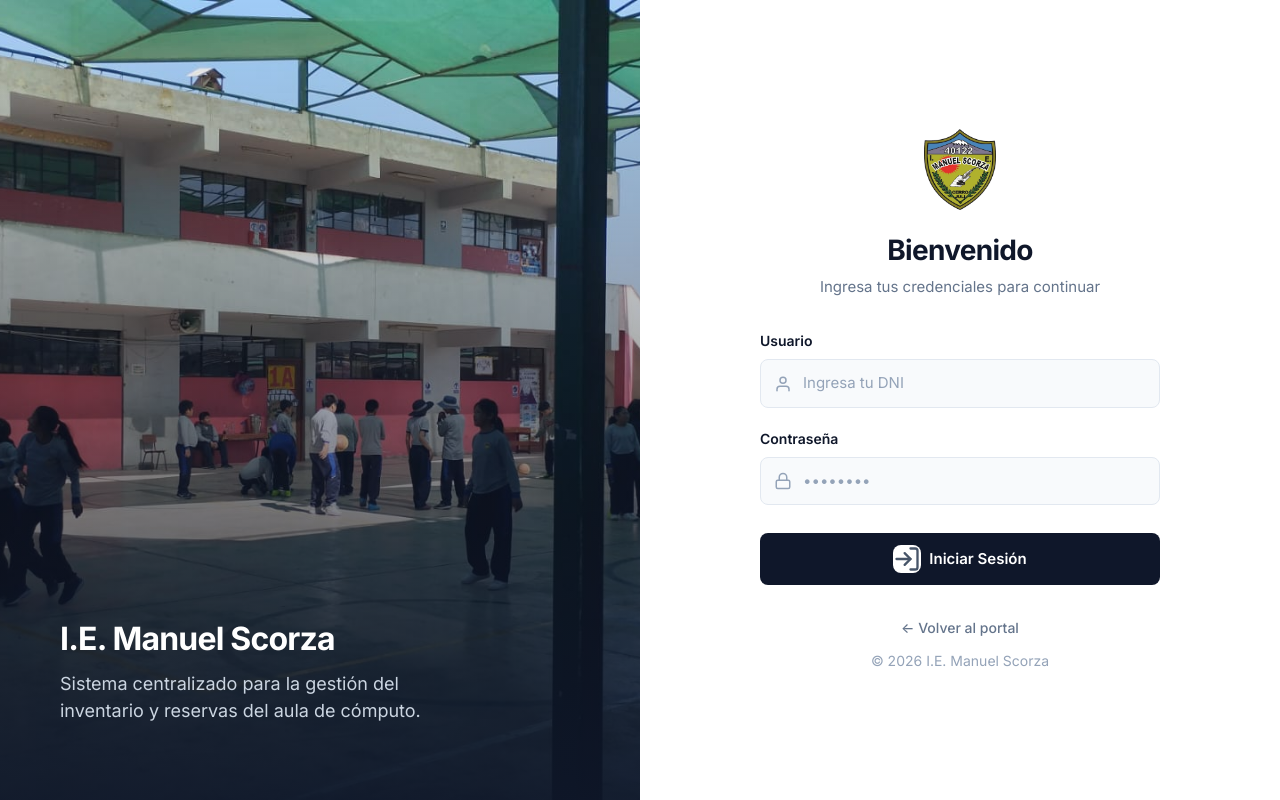
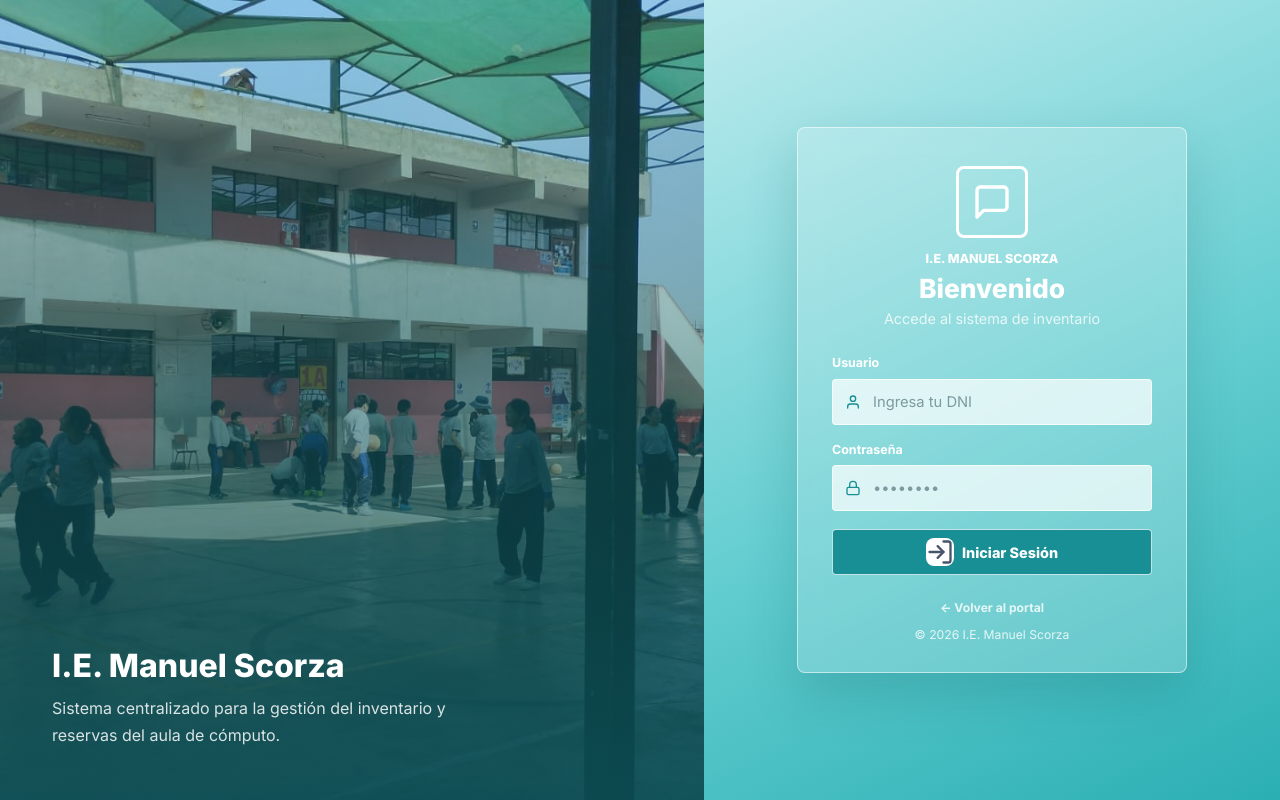
Before and after one commit to manuelscorzatores40122-oss/sistema-inventario-computo, a Next.js app: page /auth/login in a window 1280 px wide. Built offline with nearby package versions, Linux system fonts and the light colour scheme.

Commit message:
feat: redisenar interfaz de login y profesor

```diff
--- a/app/components/Login.css
+++ b/app/components/Login.css
@@ -1,251 +1,43 @@
-/* Login.css - Clean, professional layout */
 :root {
-  --primary-color: #0f172a;
-  --primary-hover: #1e293b;
-  --text-main: #334155;
-  --text-muted: #64748b;
-  --border-color: #e2e8f0;
-  --bg-input: #f8fafc;
-  --bg-error: #fef2f2;
-  --text-error: #991b1b;
+  --login-teal: #39b9bc;
+  --login-teal-dark: #178f94;
+  --login-ink: #173f4a;
 }
 
-.login-container {
-  display: flex;
-  min-height: 100vh;
-  width: 100%;
-  background-color: #ffffff;
-}
-
-/* --- Left Image Section --- */
-.login-image-section {
-  display: none; /* Hidden on mobile */
-  position: relative;
-  width: 50%;
-  background-color: var(--primary-color);
-  overflow: hidden;
-}
+.login-container { display: flex; min-height: 100svh; width: 100%; background: #e8f0f3; }
+.login-image-section { display: none; position: relative; overflow: hidden; }
+.login-background-image { position: absolute; inset: 0; background-position: center; background-size: cover; transition: background-image 1s ease-in-out; }
+.login-image-overlay { position: relative; z-index: 1; display: flex; flex-direction: column; justify-content: flex-end; width: 100%; height: 100%; padding: 52px; color: #fff; background: linear-gradient(180deg, rgba(23,143,148,.15), rgba(12,82,88,.88)); }
+.login-image-overlay h2 { margin: 0 0 10px; font-size: 2rem; font-weight: 800; }
+.login-image-overlay p { max-width: 440px; margin: 0; line-height: 1.65; color: rgba(255,255,255,.84); }
+.login-form-section { display: flex; align-items: center; justify-content: center; width: 100%; padding: 24px 18px; background: linear-gradient(155deg, #bdebee 0%, #63cdd0 55%, #2bafb3 100%); }
+.login-form-wrapper { width: 100%; max-width: 390px; padding: 30px 24px 24px; border: 1px solid rgba(255,255,255,.55); border-radius: 8px; background: rgba(255,255,255,.2); box-shadow: 0 22px 50px rgba(15,88,94,.2); backdrop-filter: blur(12px); }
+.login-header { text-align: center; margin-bottom: 24px; }
+.login-mark { display: grid; place-items: center; width: 72px; height: 72px; margin: 0 auto 12px; border: 3px solid #fff; border-radius: 8px; color: #fff; font-size: 40px; }
+.login-logo { position: absolute; width: 1px; height: 1px; overflow: hidden; opacity: 0; }
+.login-school { margin: 0 0 4px; color: #fff; font-size: .78rem; font-weight: 800; text-transform: uppercase; }
+.login-title { margin: 0 0 4px; color: #fff; font-size: 1.65rem; font-weight: 800; }
+.login-subtitle { margin: 0; color: rgba(255,255,255,.78); font-size: .9rem; }
+.login-alert { display: flex; align-items: center; gap: 8px; margin-bottom: 16px; padding: 11px 13px; border-radius: 6px; background: #fff1f2; color: #9f1239; font-size: .84rem; }
+.alert-icon { flex: 0 0 auto; }
+.login-form { display: flex; flex-direction: column; gap: 16px; }
+.form-group { display: flex; flex-direction: column; gap: 6px; }
+.form-group label { color: #fff; font-size: .78rem; font-weight: 700; text-align: left; }
+.input-with-icon { position: relative; display: flex; align-items: center; }
+.input-icon { position: absolute; left: 13px; color: var(--login-teal-dark); font-size: 1rem; pointer-events: none; }
+.input-with-icon input { width: 100%; min-height: 46px; padding: 10px 14px 10px 40px; border: 1px solid rgba(255,255,255,.72); border-radius: 4px; outline: none; color: var(--login-ink); background: rgba(255,255,255,.72); font-size: .92rem; }
+.input-with-icon input:focus { border-color: #fff; background: #fff; box-shadow: 0 0 0 3px rgba(255,255,255,.22); }
+.input-with-icon input::placeholder { color: #7d9a9f; }
+.login-submit-btn { display: flex; align-items: center; justify-content: center; gap: 8px; width: 100%; min-height: 46px; margin-top: 2px; border: 1px solid rgba(255,255,255,.75); border-radius: 4px; color: #fff; background: var(--login-teal-dark); font-size: .9rem; font-weight: 800; cursor: pointer; transition: background .2s, transform .2s; }
+.login-submit-btn:hover:not(:disabled) { background: #107c81; transform: translateY(-1px); }
+.login-submit-btn:disabled { opacity: .65; cursor: wait; }
+.login-footer { display: flex; flex-direction: column; align-items: center; gap: 8px; margin-top: 24px; font-size: .76rem; }
+.back-link, .footer-text { color: rgba(255,255,255,.82); }
+.back-link { font-weight: 700; text-decoration: none; }
+.back-link:hover { color: #fff; }
 
 @media (min-width: 768px) {
-  .login-image-section {
-    display: flex;
-    flex-direction: column;
-    justify-content: flex-end;
-  }
+  .login-image-section { display: flex; width: 55%; }
+  .login-form-section { width: 45%; padding: 48px; }
+  .login-form-wrapper { padding: 38px 34px 28px; }
 }
-
-.login-background-image {
-  position: absolute;
-  top: 0;
-  left: 0;
-  width: 100%;
-  height: 100%;
-  background-size: cover;
-  background-position: center;
-  transition: background-image 1.5s ease-in-out;
-  z-index: 1;
-}
-
-.login-image-overlay {
-  position: relative;
-  z-index: 2;
-  background: linear-gradient(to top, rgba(15, 23, 42, 0.9) 0%, rgba(15, 23, 42, 0.4) 50%, transparent 100%);
-  padding: 60px;
-  color: white;
-  width: 100%;
-  height: 100%;
-  display: flex;
-  flex-direction: column;
-  justify-content: flex-end;
-}
-
-.login-image-overlay h2 {
-  font-size: 2rem;
-  font-weight: 700;
-  margin-bottom: 12px;
-  letter-spacing: -0.025em;
-}
-
-.login-image-overlay p {
-  font-size: 1.125rem;
-  color: #cbd5e1;
-  max-width: 400px;
-  line-height: 1.5;
-}
-
-/* --- Right Form Section --- */
-.login-form-section {
-  display: flex;
-  flex-direction: column;
-  justify-content: center;
-  align-items: center;
-  width: 100%;
-  padding: 32px;
-}
-
-@media (min-width: 768px) {
-  .login-form-section {
-    width: 50%;
-    padding: 60px;
-  }
-}
-
-.login-form-wrapper {
-  width: 100%;
-  max-width: 400px;
-}
-
-.login-header {
-  text-align: center;
-  margin-bottom: 32px;
-}
-
-.login-logo {
-  width: 72px;
-  height: auto;
-  margin-bottom: 24px;
-}
-
-.login-title {
-  font-size: 1.75rem;
-  font-weight: 700;
-  color: var(--primary-color);
-  margin-bottom: 8px;
-  letter-spacing: -0.025em;
-}
-
-.login-subtitle {
-  color: var(--text-muted);
-  font-size: 0.9375rem;
-}
-
-/* --- Alert --- */
-.login-alert {
-  display: flex;
-  align-items: center;
-  background-color: var(--bg-error);
-  color: var(--text-error);
-  padding: 12px 16px;
-  border-radius: 8px;
-  margin-bottom: 24px;
-  font-size: 0.875rem;
-  font-weight: 500;
-}
-
-.alert-icon {
-  margin-right: 8px;
-  font-size: 1.125rem;
-}
-
-/* --- Form --- */
-.login-form {
-  display: flex;
-  flex-direction: column;
-  gap: 20px;
-}
-
-.form-group {
-  display: flex;
-  flex-direction: column;
-  gap: 8px;
-}
-
-.form-group label {
-  font-size: 0.875rem;
-  font-weight: 600;
-  color: var(--primary-color);
-  text-align: left;
-}
-
-.input-with-icon {
-  position: relative;
-  display: flex;
-  align-items: center;
-}
-
-.input-icon {
-  position: absolute;
-  left: 14px;
-  color: #94a3b8;
-  font-size: 1.125rem;
-  pointer-events: none;
-}
-
-.input-with-icon input {
-  width: 100%;
-  padding: 12px 16px 12px 42px;
-  border: 1px solid var(--border-color);
-  border-radius: 8px;
-  font-size: 0.9375rem;
-  color: var(--text-main);
-  background-color: var(--bg-input);
-  transition: all 0.2s ease;
-}
-
-.input-with-icon input:focus {
-  outline: none;
-  border-color: #3b82f6;
-  background-color: #ffffff;
-  box-shadow: 0 0 0 3px rgba(59, 130, 246, 0.1);
-}
-
-.input-with-icon input::placeholder {
-  color: #94a3b8;
-}
-
-/* --- Submit Button --- */
-.login-submit-btn {
-  display: flex;
-  justify-content: center;
-  align-items: center;
-  width: 100%;
-  padding: 12px;
-  margin-top: 8px;
-  background-color: var(--primary-color);
-  color: #ffffff;
-  border: none;
-  border-radius: 8px;
-  font-size: 0.9375rem;
-  font-weight: 600;
-  cursor: pointer;
-  transition: background-color 0.2s ease;
-}
-
-.login-submit-btn:hover:not(:disabled) {
-  background-color: var(--primary-hover);
-}
-
-.login-submit-btn:disabled {
-  opacity: 0.7;
-  cursor: not-allowed;
-}
-
-.btn-icon {
-  margin-right: 8px;
-  font-size: 1.125rem;
-}
-
-/* --- Footer --- */
-.login-footer {
-  margin-top: 32px;
-  display: flex;
-  flex-direction: column;
-  align-items: center;
-  gap: 12px;
-  font-size: 0.875rem;
-}
-
-.back-link {
-  color: var(--text-muted);
-  text-decoration: none;
-  font-weight: 500;
-  transition: color 0.2s;
-}
-
-.back-link:hover {
-  color: var(--primary-color);
-}
-
-.footer-text {
-  color: #94a3b8;
-}
--- a/app/components/Login.tsx
+++ b/app/components/Login.tsx
@@ -2,7 +2,7 @@
 'use client';
 
 import { useEffect, useState } from 'react';
-import { FiUser, FiLock, FiLogIn, FiAlertTriangle } from 'react-icons/fi';
+import { FiUser, FiLock, FiLogIn, FiAlertTriangle, FiMessageSquare } from 'react-icons/fi';
 import './Login.css';
 
 export default function Login() {
@@ -77,9 +77,11 @@ export default function Login() {
       <div className="login-form-section">
         <div className="login-form-wrapper">
           <div className="login-header">
+            <div className="login-mark" aria-hidden="true"><FiMessageSquare /></div>
             <img src="/logo.png" alt="Insignia del colegio" className="login-logo" />
+            <p className="login-school">I.E. Manuel Scorza</p>
             <h1 className="login-title">Bienvenido</h1>
-            <p className="login-subtitle">Ingresa tus credenciales para continuar</p>
+            <p className="login-subtitle">Accede al sistema de inventario</p>
           </div>
 
           {error && (
--- a/app/profesor/layout.tsx
+++ b/app/profesor/layout.tsx
@@ -8,14 +8,14 @@ export default function ProfesorLayout({
   children: React.ReactNode;
 }) {
   return (
-    <div className="min-vh-100 bg-light pb-nav-mobile">
+    <div className="profesor-shell min-vh-100 pb-nav-mobile">
       <div className="d-lg-none">
         <MobileTopBar />
       </div>
       <div className="d-none d-lg-block">
         <ProfesorHeader />
       </div>
-      {children}
+      <div className="profesor-content">{children}</div>
       <ProfesorBottomNav />
     </div>
   );
```
Also changed, not shown: app/components/ProfesorHeader.tsx (+20 -50 lines), app/globals.css (+69 -0 lines).
